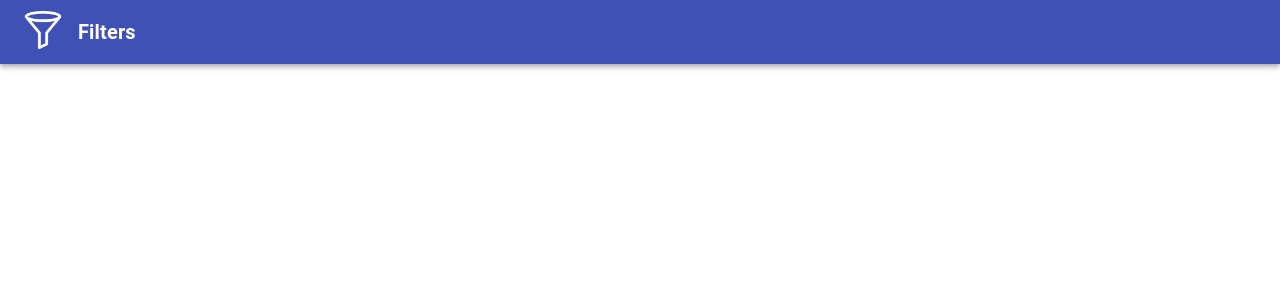
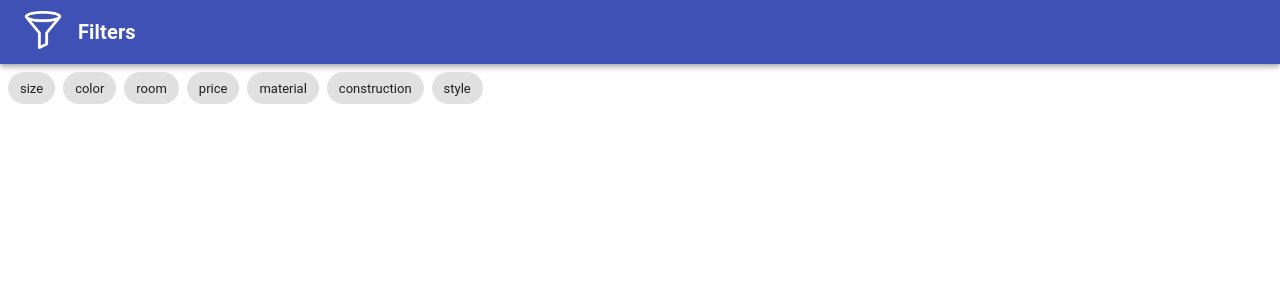
Before and after one commit to AhmadHddad/filters, a React (Create React App) app: page / in a window 1280 px wide. Shown: the top 300 px of the page. Built offline with nearby package versions, Linux system fonts and the light colour scheme.

Commit message:
adding chips

```diff
--- a/src/App.tsx
+++ b/src/App.tsx
@@ -1,27 +1,39 @@
 import React from "react";
+import Header from "./components/Header/Header";
 import { createStyles, makeStyles, Theme } from "@material-ui/core/styles";
-import AppBar from "@material-ui/core/AppBar";
-import Toolbar from "@material-ui/core/Toolbar";
-import Logo from "./components/Logo/Logo";
+import Chip from "@material-ui/core/Chip";
+import attachmentData from "./attachmentData";
 
 const useStyles = makeStyles((theme: Theme) =>
   createStyles({
     root: {
-      flexGrow: 1,
+      display: "flex",
+      justifyContent: "start",
+      flexWrap: "wrap",
+      listStyle: "none",
+      padding: theme.spacing(0.5),
+      margin: 0,
+    },
+    chip: {
+      margin: theme.spacing(0.5),
     },
   })
 );
 
 function App() {
   const classes = useStyles();
-
+  const filtersKeys = Object.keys(attachmentData);
   return (
-    <div className={classes.root}>
-      <AppBar position="static">
-        <Toolbar>
-          <Logo />
-        </Toolbar>
-      </AppBar>
+    <div>
+      <Header />
+      <div>
+        <ul className={classes.root}>
+          {filtersKeys.map((key) => (
+            <Chip label={key} className={classes.chip} />
+          ))}
+          <li></li>
+        </ul>
+      </div>
     </div>
   );
 }
```
